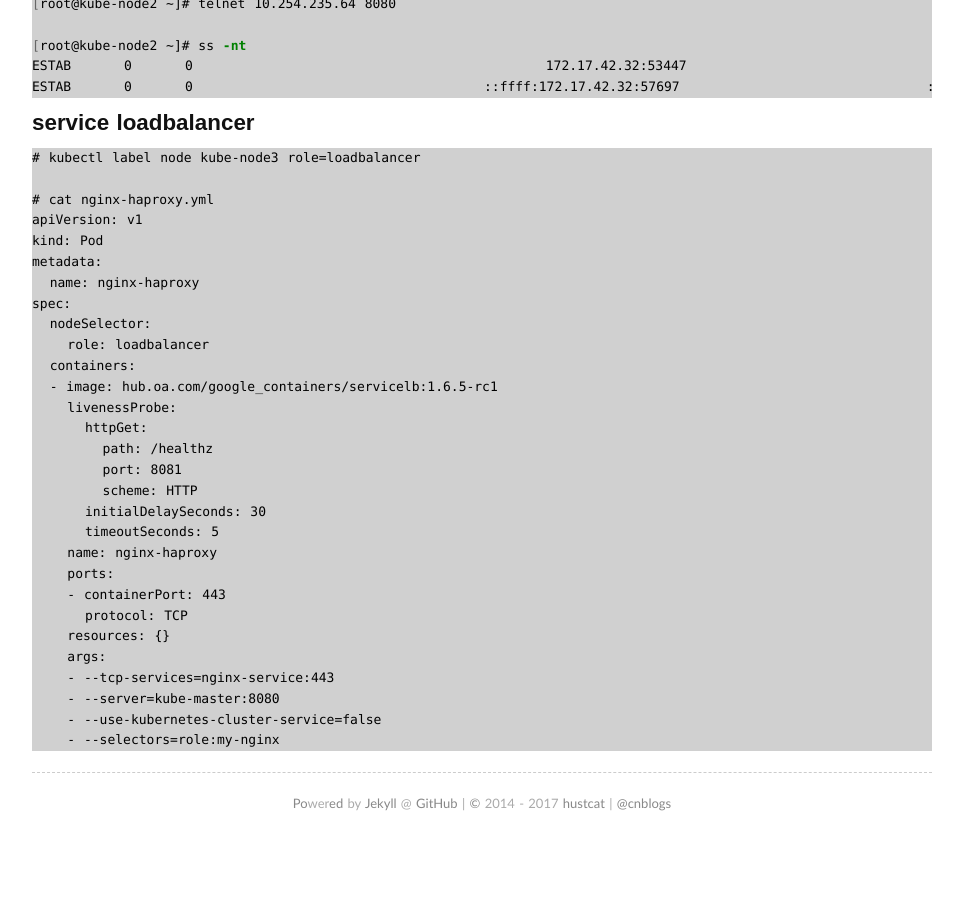
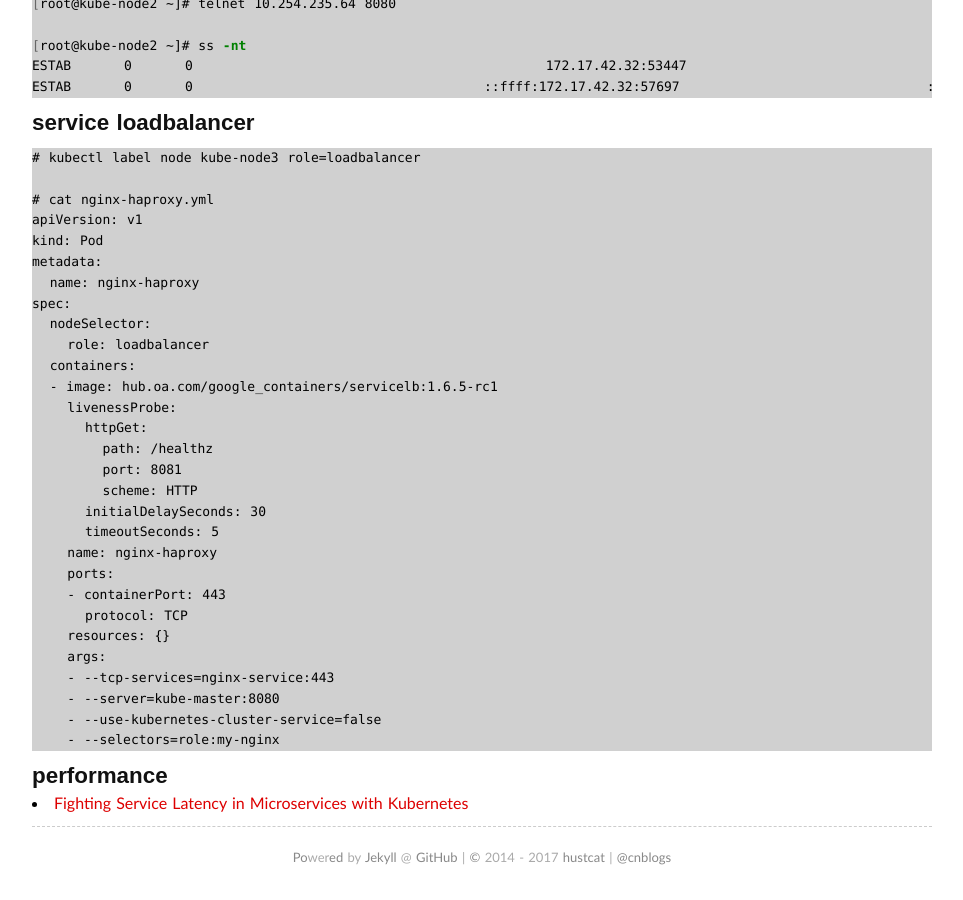
Before and after one commit to hustcat/hustcat.github.io, a Jekyll site: the page built from wiki/k8s_service.md, in a window 1280 px wide and 900 px high, scrolled down 1235 px. Shown: the whole window, without its empty margins (158-1121 px from the left). Built offline with Jekyll 4.4.1, drawn with Linux system fonts in a browser that asks for light colours; some web fonts are replaced; our own code applies the rules of GitHub Pages for plain Markdown files; comment, search, counter and statistics services are not loaded; before the commit the page ends 2081 px from its top, so only the background shows below that.

Commit message:
Update k8s_service.md

````diff
--- a/wiki/k8s_service.md
+++ b/wiki/k8s_service.md
@@ -103,3 +103,8 @@ spec:
     - --use-kubernetes-cluster-service=false
     - --selectors=role:my-nginx
 ```
+
+
+## performance
+
+* [Fighting Service Latency in Microservices with Kubernetes](https://developers.redhat.com/blog/2017/05/18/fighting-service-latency-in-microservices-with-kubernetes/)
````
